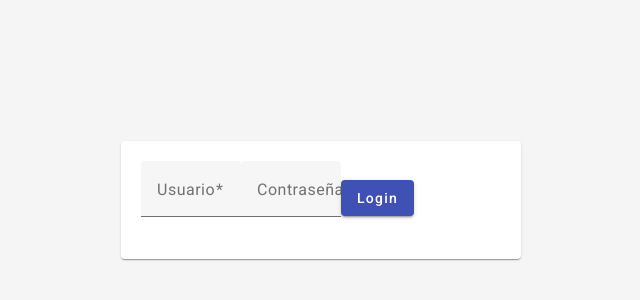
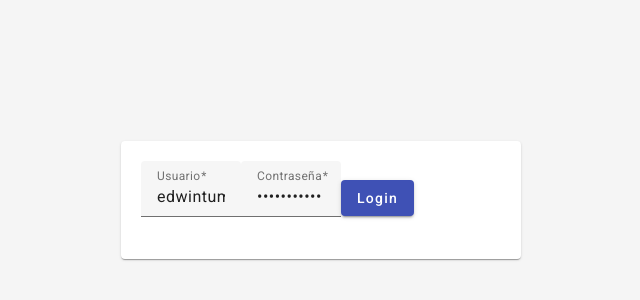
Before and after one commit to sAiNtDVNTM/kalum-app-net-2025-angular, an Angular app: page /login in a window 1280 px wide. Shown: the part 200-500 px from the top of the page, without its empty margins (319-959 px from the left). Built offline with nearby package versions, Linux system fonts and the light colour scheme.

Commit message:
agregando role service

```diff
--- a/src/app/auth/login/login.ts
+++ b/src/app/auth/login/login.ts
@@ -9,7 +9,7 @@ import { Route, Router } from '@angular/router';
 import Swal from 'sweetalert2';
 import { AuthService } from '../auth';
 import { User } from '../model/user';
-import { subscribeOn } from 'rxjs';
+
 
 @Component({
   selector: 'app-login',
@@ -28,13 +28,17 @@ export class Login implements OnInit {
   form!: FormGroup;
 
   user: User = new User();
+  roles: any[] = [];
 
-  constructor(private fb: FormBuilder, private router: Router, private authService: AuthService) {}
+
+  constructor(private fb: FormBuilder, private router: Router, private authService: AuthService) {
+
+  }
 
   ngOnInit(): void {
     this.form = this.fb.group({
-      username: ['', Validators.required],
-      password: ['', Validators.required],
+      username: ['edwintumax', Validators.required],
+      password: ['Inicio.2025', Validators.required],
     });
   }
 
--- /dev/null
+++ b/src/app/role/model/role.model.ts
@@ -0,0 +1,4 @@
+export class Role {
+    id?: string;
+    name?: string
+}
--- /dev/null
+++ b/src/enviroments/enviroments.ts
@@ -0,0 +1,5 @@
+export const enviroment = {
+    production: false,
+    BASE_URL_KALUM_AUTH: 'http://127.0.0.1:5152/kalum-auth/v1',
+    URL_ROLE: 'http://schemas.microsoft.com/ws/2008/06/identity/claims/role'
+}
```
Also changed, not shown: src/app/role/role-service.ts (added, +21 -0 lines), src/enviroments/enviroments.prod.ts (added), 1 other file (tests, documents, lock files or other folders).
